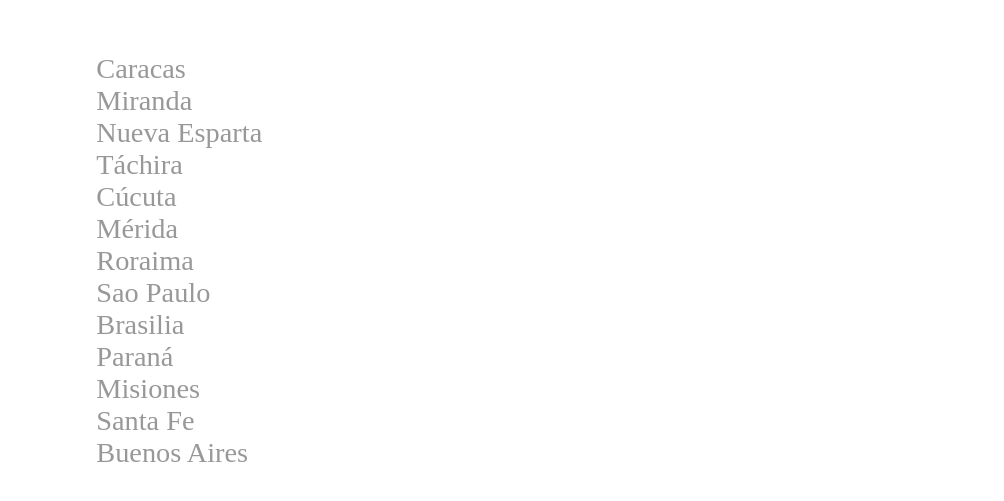
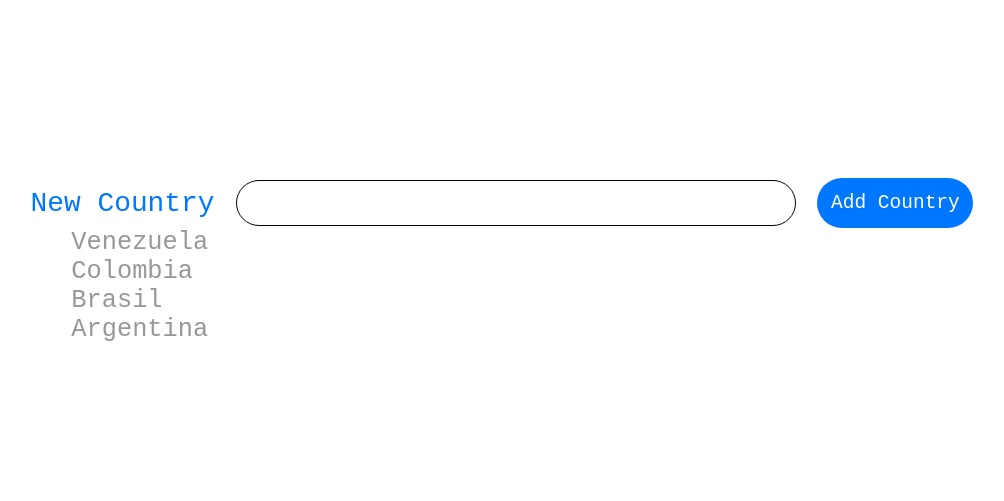
Before and after one commit to josuehoenicka/wanderlist, an Angular app: page / in a window 1280 px wide. Shown: the part 139-640 px from the top of the page, without its empty margins (138-1142 px from the left). Built offline with nearby package versions, Linux system fonts and the light colour scheme.

Commit message:
update: day 11

```diff
--- a/src/app/app.component.html
+++ b/src/app/app.component.html
@@ -1,12 +1,17 @@
 <div class="container">
+  <header>
+    <app-form-new-item (newItemEvent)="addNewCountry($event)" [label]="'Country'" [className]="'classname'"></app-form-new-item>
+  </header>
+  <main>
     <ul>
       <li *ngFor="let wl of wanderlist"
-    (click)="onCityClicked(wl)"
+      (click)="onCountryClicked(wl)"
       [ngClass]="{'selected': wl === selection, 'disabled': wl !== selection}"
       >{{wl}}</li>
     </ul>
     <div *ngIf="selection">
       <p>Your city is: {{selection}}</p>
-    <app-button (click)="onCity()" [color]="'red'" [label]="'CLEAR CITY'"></app-button>
+      <app-button (click)="onCountry()" [color]="'red'" [label]="'CLEAR COUNTRY'"></app-button>
     </div>
+  </main>
 </div>
--- a/src/app/app.component.scss
+++ b/src/app/app.component.scss
@@ -2,6 +2,15 @@
   display: flex;
   width: 100vw;
   height: 100vh;
+  flex-direction: column;
+  justify-content: center;
+  align-items: center;
+  padding: 0 10em;
+}
+
+main {
+  display: flex;
+  width: 100vw;
   justify-content: space-between;
   align-items: center;
   padding: 0 10em;
--- a/src/app/app.component.ts
+++ b/src/app/app.component.ts
@@ -7,22 +7,20 @@ import { Component } from '@angular/core';
 })
 export class AppComponent {
 
-  wanderlist = ['Caracas', 'Miranda', 'Nueva Esparta', 'Táchira', 'Cúcuta',
-  'Mérida', 'Roraima', 'Sao Paulo', 'Brasilia',
-  'Paraná', 'Misiones', 'Santa Fe', 'Buenos Aires']
-  title = 'countriesapp';
+  wanderlist = ['Venezuela', 'Colombia', 'Brasil', 'Argentina']
+  title = 'wanderlist';
   selection!: string;
 
-  onCityClicked(city: string) {
-    this.selection = city;
+  onCountryClicked(country: string) {
+    this.selection = country;
   }
 
-  onCity() {
+  onCountry() {
     this.selection = '';
   }
 
-  addNewCity(city: string) {
-    this.wanderlist.push(city);
+  addNewCountry(country: string) {
+    this.wanderlist.push(country);
   }
 
 }
--- a/src/app/app.module.ts
+++ b/src/app/app.module.ts
@@ -4,11 +4,13 @@ import { BrowserModule } from '@angular/platform-browser';
 
 import { AppComponent } from './app.component';
 import { ButtonComponent } from './button/button.component';
+import { FormNewItemComponent } from './form-new-item/form-new-item.component';
 
 @NgModule({
   declarations: [
     AppComponent,
-    ButtonComponent
+    ButtonComponent,
+    FormNewItemComponent
   ],
   imports: [
     BrowserModule,
--- /dev/null
+++ b/src/app/form-new-item/form-new-item.component.html
@@ -0,0 +1,11 @@
+<form action="">
+  <div class="">
+    <label for="newItem">New {{label}}</label>
+  </div>
+  <div class="">
+    <input type="text" id="newItem" #newItem>
+  </div>
+  <div class="">
+    <button (click)="onAddNewItem(newItem.value)" type="button" [ngClass]="[className]">Add {{label}}</button>
+  </div>
+</form>
--- /dev/null
+++ b/src/app/form-new-item/form-new-item.component.scss
@@ -0,0 +1,31 @@
+form {
+  display: flex;
+  width: 100vw;
+  justify-content: center;
+  align-items: center;
+}
+
+label {
+  color: #0077ff;
+  font-size: 1em;
+}
+
+input {
+  width: 70vh;
+  margin: 0 0.7em;
+  padding: 0.15em 0.7em;
+  border-radius: 2em;
+  border: 0.065em black solid;
+}
+
+button {
+  font-size: 0.7em;
+  padding: 0.7em;
+  border-radius: 2em;
+}
+
+.classname {
+  border: none;
+  background-color: #0077ff;
+  color: white;
+}
--- /dev/null
+++ b/src/app/form-new-item/form-new-item.component.ts
@@ -0,0 +1,17 @@
+import { Component, EventEmitter, Input, Output } from '@angular/core';
+
+@Component({
+  selector: 'app-form-new-item',
+  templateUrl: './form-new-item.component.html',
+  styleUrls: ['./form-new-item.component.scss']
+})
+export class FormNewItemComponent {
+  @Input() label!: string;
+  @Input() className = 'classname';
+  @Output() newItemEvent = new EventEmitter<string>();
+
+  onAddNewItem(item: string) {
+    this.newItemEvent.emit(item);
+  }
+
+}
--- a/src/styles.scss
+++ b/src/styles.scss
@@ -14,6 +14,7 @@
   background-color: var(--white);
   color: var(--black);
   font-size: 1.1em;
+  font-family: monospace;
 }
 
 body {
```
Also changed, not shown: 1 other file (tests, documents, lock files or other folders). Lines whose indentation alone changed are shown as unchanged.
